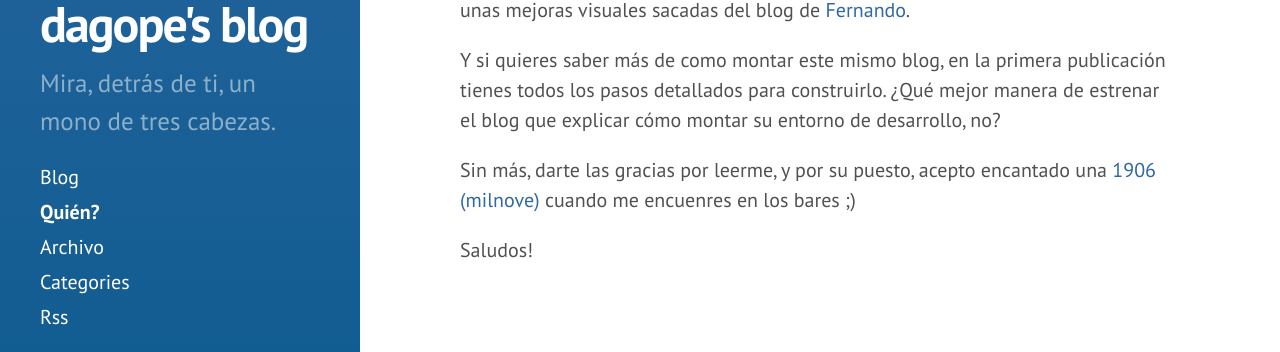
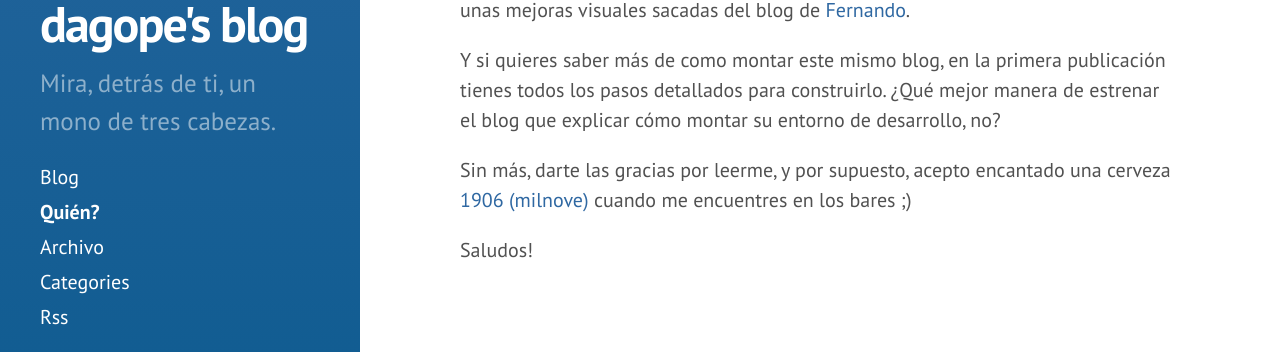
Before and after one commit to dagope/dagope.github.io, a Jekyll site: the page built from about.md, in a window 1280 px wide and 1378 px high. Shown: the part 953-1305 px from the top of the window. Built offline with Jekyll 4.4.1, drawn with Linux system fonts in a browser that asks for light colours; nearby versions of some CDN libraries.

Commit message:
fix about page

```diff
--- a/about.md
+++ b/about.md
@@ -21,6 +21,6 @@ El blog lo he construido a partir de los muchos temas que hay en esta [lista](ht
 Y si quieres saber más de como montar este mismo blog, en la primera publicación tienes todos los pasos detallados para construirlo. ¿Qué mejor manera de estrenar el blog que explicar cómo montar su entorno de desarrollo, no?
 
 
-Sin más, darte las gracias por leerme, y por su puesto, acepto encantado una [1906 (milnove)](https://cerveza1906.es/cerveza-1906-reserva-especial/){:target="_blank"} cuando me encuenres en los bares ;)
+Sin más, darte las gracias por leerme, y por supuesto, acepto encantado una cerveza [1906 (milnove)](https://cerveza1906.es/cerveza-1906-reserva-especial/){:target="_blank"} cuando me encuentres en los bares ;)
 
 Saludos!
```
